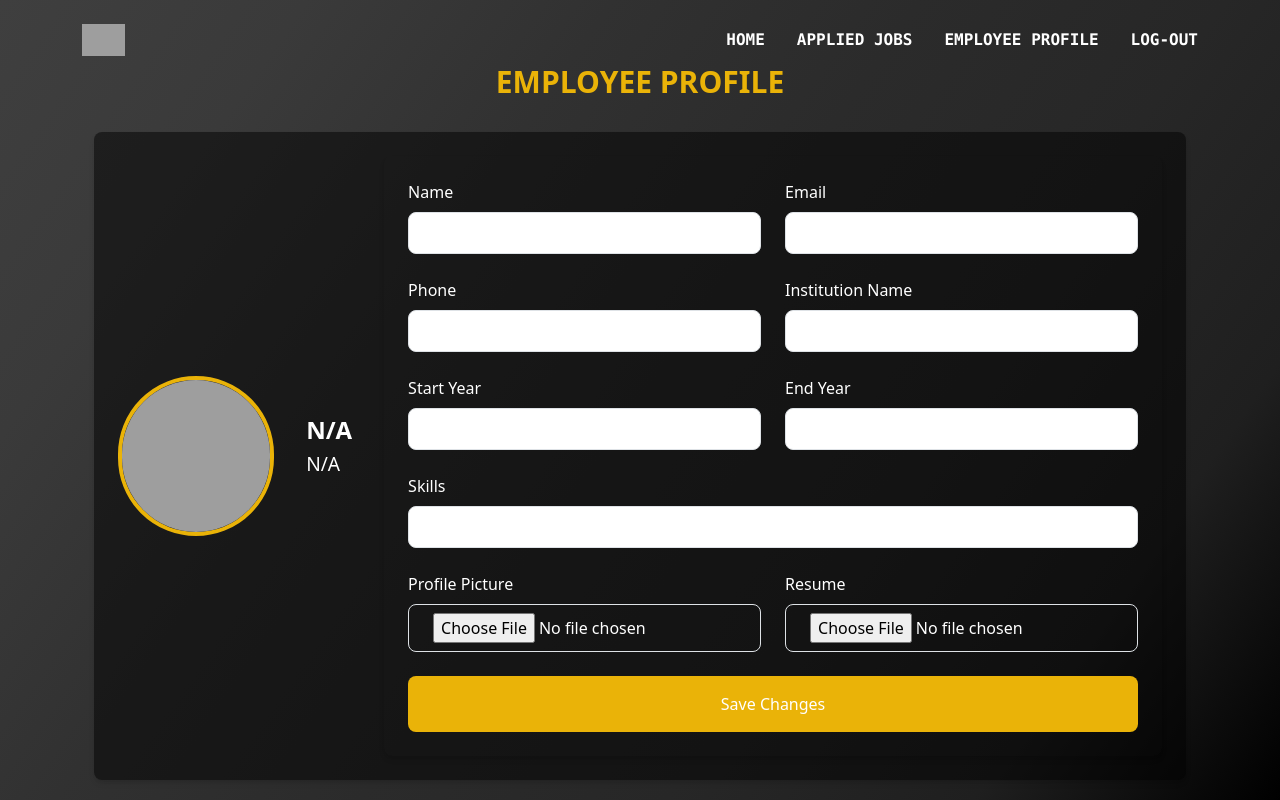
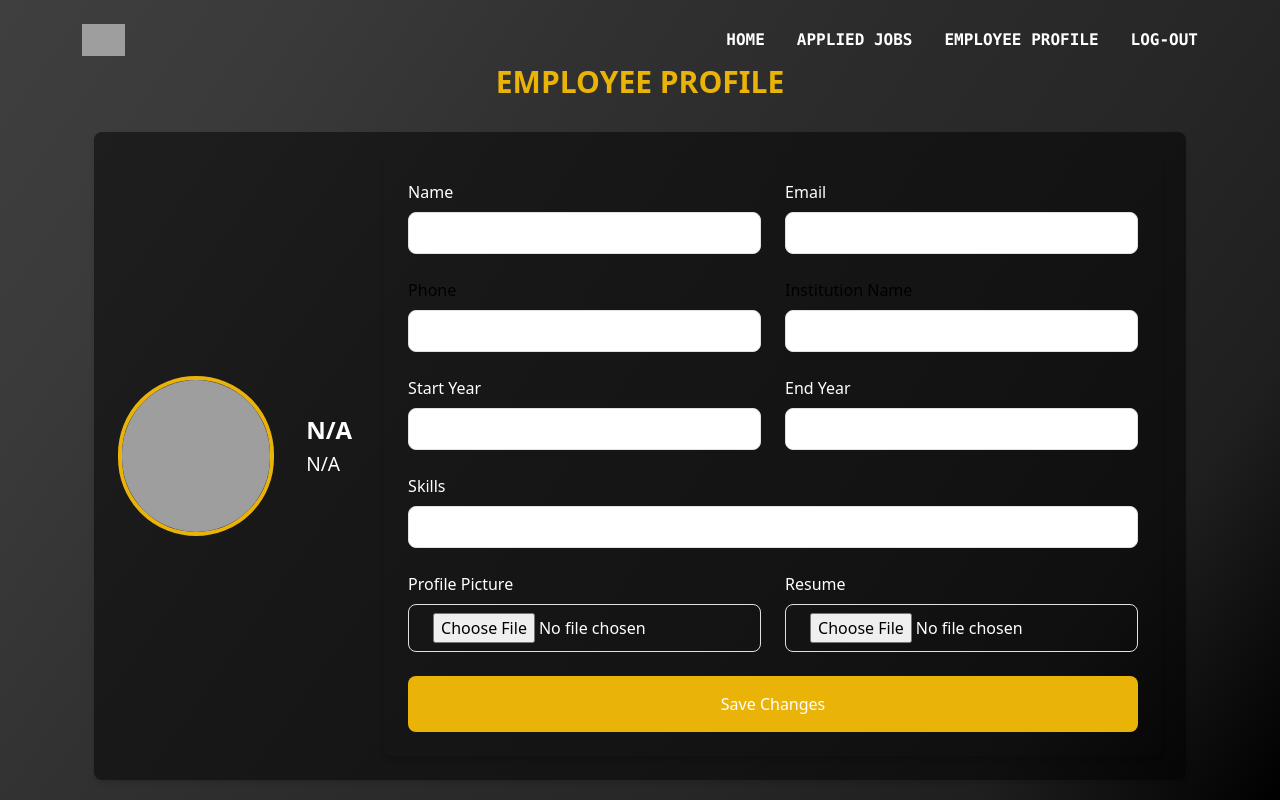
Before and after one commit to nytewlker/CareerVista, a React (Create React App) app in the folder Frontend/: page /employeeprofile in a window 1280 px wide. Shown: the top 800 px of the page. Built offline with nearby package versions, Linux system fonts and the light colour scheme; grey boxes are pictures that could not be loaded.

Commit message:
Update EmployeeProfile.jsx

```diff
--- a/Frontend/src/components/pages/Employee/EmployeeProfile.jsx
+++ b/Frontend/src/components/pages/Employee/EmployeeProfile.jsx
@@ -117,7 +117,7 @@ const EmployeeProfile = () => {
           {renderInput("Email", "email", "email", formData.email, handleChange)}
         </div>
 
-        <div className="grid md:grid-cols-2 gap-6">
+        <div className="grid md:grid-cols-2 text-black gap-6">
           {renderInput("Phone", "phone", "tel", formData.phone, handleChange)}
           {renderInput("Institution Name", "institutionName", "text", formData.institutionName, handleChange)}
         </div>
```
